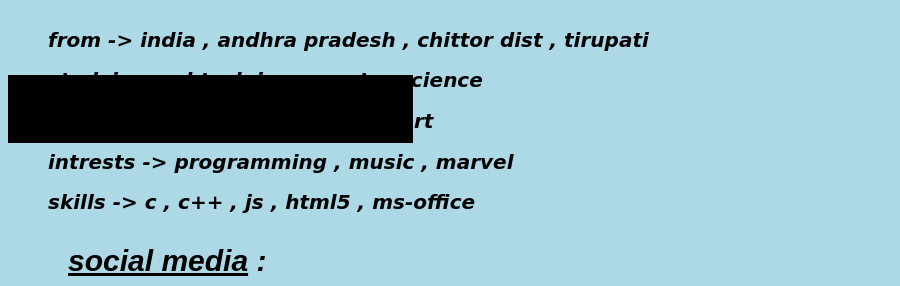
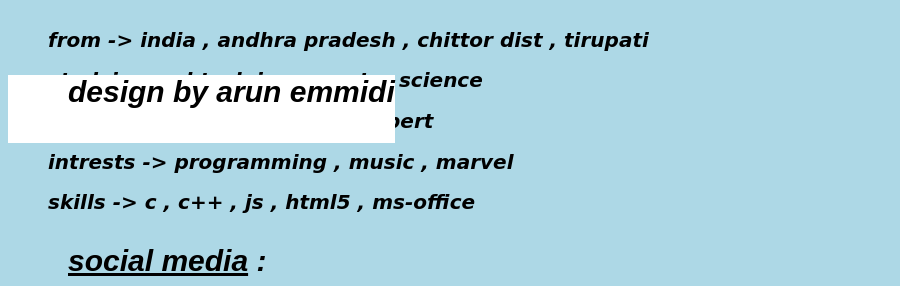
Before and after one commit to arunthe01/arunthe01.github.io, a plain HTML site: page index.html in a window 1280 px wide. Shown: the part 627-913 px from the top of the page, 0-900 px from the left. Drawn offline with Linux system fonts and the light colour scheme.

Commit message:
Update index.html

```diff
--- a/index.html
+++ b/index.html
@@ -112,7 +112,7 @@
  <br>
 
 
- <P style="text-align:center; font-family:ARIAL , cursive ; background-color:black "; class="bottom" ><b><SPAN><U> </U> </SPAN>: design by arun emmidi <br><br></b>  </p>
+ <P style="text-align:center; font-family:ARIAL , cursive ; background-color:white "; class="bottom" width =100%><b><SPAN><U> </U> </SPAN> design by arun emmidi <br><br></b>  </p>
 
 
 
```
